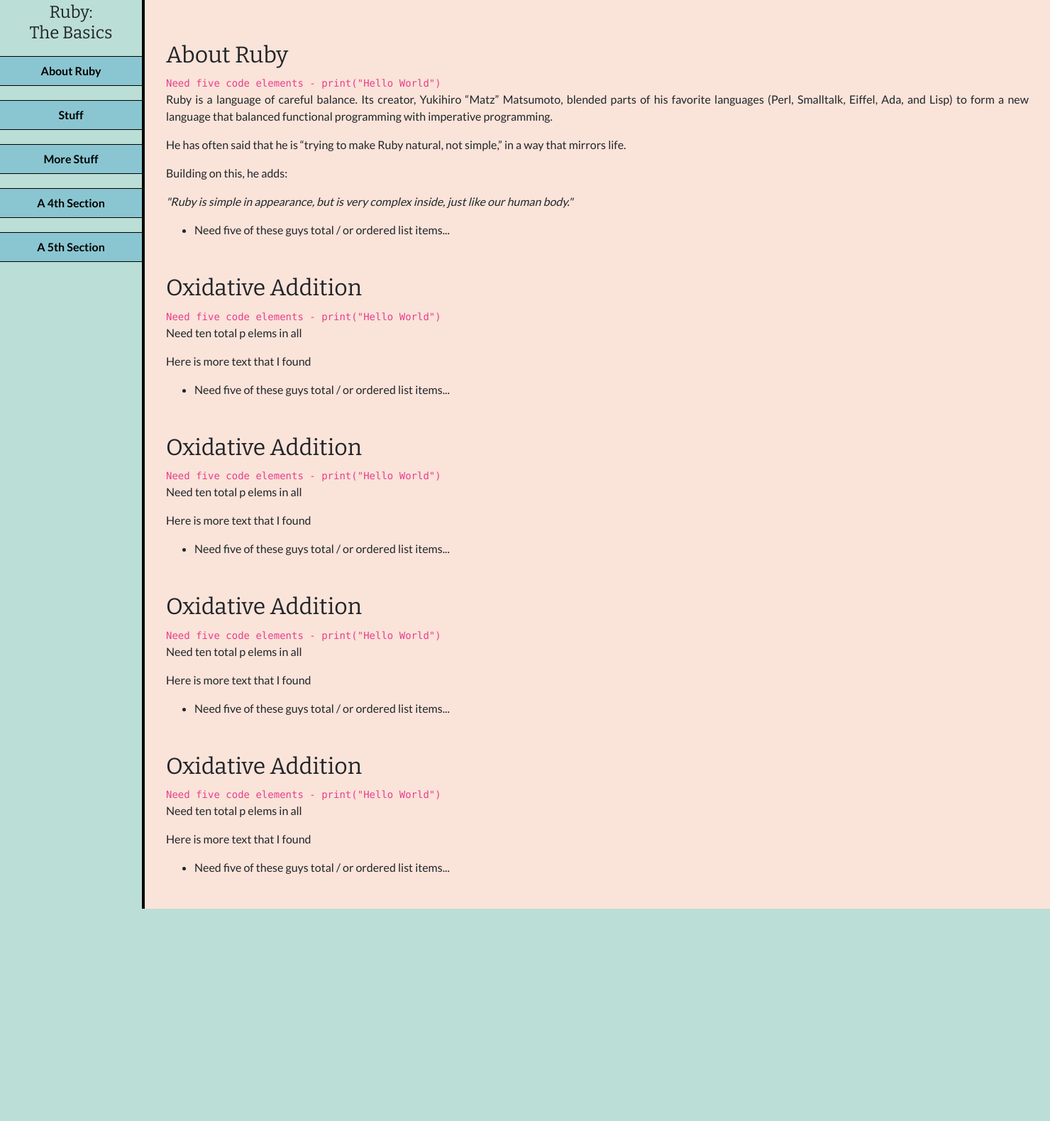
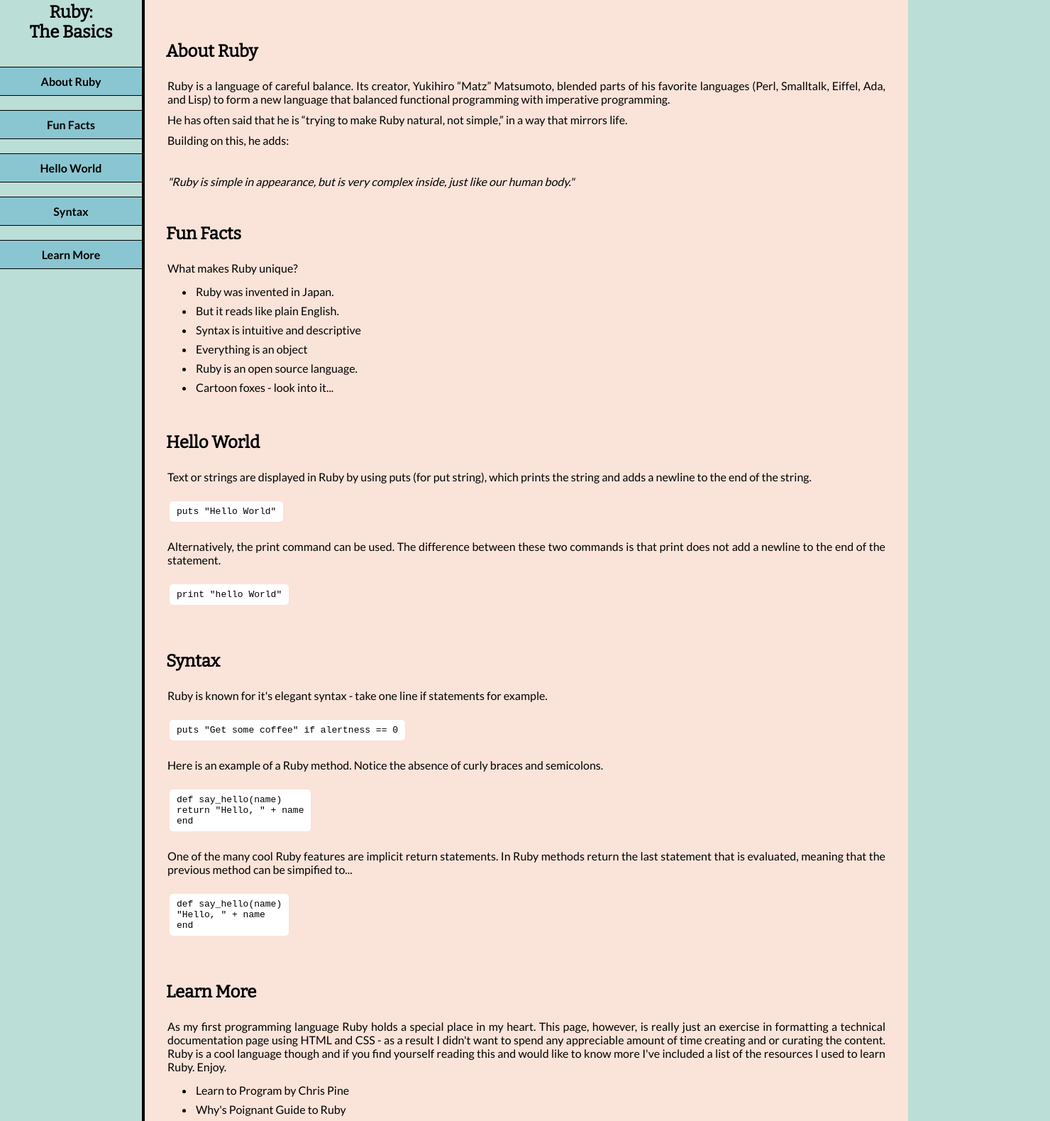
Before and after one commit to JohnathonHutt/fcc-technical-doc-page, a plain HTML site: page index.html in a window 1280 px wide. Shown: the part 22-1601 px from the top of the page at 71% size, 1480 px wide, since content can reach past the window. Before the commit the page ends 1302 px from the top, so only its background shows below. Drawn offline with nearby package versions, Linux system fonts and the light colour scheme.

Commit message:
first commit

```diff
--- a/index.html
+++ b/index.html
@@ -4,31 +4,29 @@
     <meta charset="utf-8">
     <title>Technical Documentation</title>
     <link href="https://fonts.googleapis.com/css?family=Bitter|Lato:400,700&display=swap" rel="stylesheet">
-    <link rel="stylesheet" href="https://stackpath.bootstrapcdn.com/bootstrap/4.3.1/css/bootstrap.min.css" integrity="sha384-ggOyR0iXCbMQv3Xipma34MD+dH/1fQ784/j6cY/iJTQUOhcWr7x9JvoRxT2MZw1T" crossorigin="anonymous">
+    <!-- <link rel="stylesheet" href="https://stackpath.bootstrapcdn.com/bootstrap/4.3.1/css/bootstrap.min.css" integrity="sha384-ggOyR0iXCbMQv3Xipma34MD+dH/1fQ784/j6cY/iJTQUOhcWr7x9JvoRxT2MZw1T" crossorigin="anonymous"> -->
     <link rel="stylesheet" href="styles.css">
   </head>
   <body>
 
-    <nav id="nav-bar">
+    <nav id="navbar">
       <header class="nav-header">
         <h1>Ruby:<br>The Basics</h1>
       </header>
-      <a class="nav-link" href="#">About Ruby</a>
-      <a class="nav-link" href="#">Stuff</a>
-      <a class="nav-link" href="#">More Stuff</a>
-      <a class="nav-link" href="#">A 4th Section</a>
-      <a class="nav-link" href="#">A 5th Section</a>
+      <a class="nav-link" href="#About_Ruby">About Ruby</a>
+      <a class="nav-link" href="#Fun_Facts">Fun Facts</a>
+      <a class="nav-link" href="#Hello_World">Hello World</a>
+      <a class="nav-link" href="#Syntax">Syntax</a>
+      <a class="nav-link" href="#Learn_More">Learn More</a>
     </nav>
 
     <main id="main-doc">
 
-      <section class="main-section" id="name-of-section">
+      <section class="main-section" id="About_Ruby">
 
         <header>
           <h2>About Ruby</h2>
         </header>
-
-        <code> Need five code elements - print("Hello World")</code>
 
         <p>Ruby is a language of careful balance. Its creator, Yukihiro “Matz” Matsumoto, blended parts of his favorite languages (Perl, Smalltalk, Eiffel, Ada, and Lisp) to form a new language that balanced functional programming with imperative programming.</p>
 
@@ -36,82 +34,83 @@
 
         <p>Building on this, he adds:</p>
 
+        <br>
+
         <p><i>"Ruby is simple in appearance, but is very complex inside, just like our human body."</i></p>
 
+      </section>
+
+      <section class="main-section" id="Fun_Facts">
+
+        <header>
+          <h2>Fun Facts</h2>
+        </header>
+
+        <p>What makes Ruby unique?</p>
+
         <ul>
-          <li>Need five of these guys total / or ordered list items...</li>
+          <li>Ruby was invented in Japan.</li>
+          <li>But it reads like plain English.</li>
+          <li>Syntax is intuitive and descriptive</li>
+          <li>Everything is an object</li>
+          <li>Ruby is an open source language.</li>
+          <li>Cartoon foxes - look into it...</li>
         </ul>
 
       </section>
 
-      <section class="main-section" id="name-of-section">
+      <section class="main-section" id="Hello_World">
 
         <header>
-          <h2>Oxidative Addition</h2>
+          <h2>Hello World</h2>
         </header>
 
-        <code> Need five code elements - print("Hello World")</code>
+        <p>Text or strings are displayed in Ruby by using puts (for put string), which prints the string and adds a newline to the end of the string.</p>
 
-        <p>Need ten total p elems in all</p>
+        <code>puts "Hello World"</code>
 
-        <p>Here is more text that I found</p>
+        <p>Alternatively, the print command can be used. The difference between these two commands is that print does not add a newline to the end of the statement.</p>
 
-        <ul>
-          <li>Need five of these guys total / or ordered list items...</li>
-        </ul>
+        <code>print "hello World"</code>
 
       </section>
 
-      <section class="main-section" id="name-of-section">
+      <section class="main-section" id="Syntax">
 
         <header>
-          <h2>Oxidative Addition</h2>
+          <h2>Syntax</h2>
         </header>
 
-        <code> Need five code elements - print("Hello World")</code>
+        <p>Ruby is known for it's elegant syntax - take one line if statements for example.</p>
 
-        <p>Need ten total p elems in all</p>
+        <code>puts "Get some coffee" if alertness == 0</code>
 
-        <p>Here is more text that I found</p>
+        <p>Here is an example of a Ruby method. Notice the absence of curly braces and semicolons.</p>
 
-        <ul>
-          <li>Need five of these guys total / or ordered list items...</li>
-        </ul>
+        <code>def say_hello(name)<br>    return "Hello, " + name<br>end</code>
+
+        <p>One of the many cool Ruby features are implicit return statements.
+        In Ruby methods return the last statement that is evaluated, meaning that the previous method can be simpified to... </p>
+
+        <code>def say_hello(name)<br>     "Hello, " + name<br>end</code>
 
       </section>
 
-      <section class="main-section" id="name-of-section">
+      <section class="main-section" id="Learn_More">
 
         <header>
-          <h2>Oxidative Addition</h2>
+          <h2>Learn More</h2>
         </header>
 
-        <code> Need five code elements - print("Hello World")</code>
-
-        <p>Need ten total p elems in all</p>
-
-        <p>Here is more text that I found</p>
+        <p>As my first programming language Ruby holds a special place in my heart. This page, however, is really just an exercise in formatting a technical documentation page using HTML and CSS - as a result I didn't want to spend any appreciable amount of time creating and or curating the content.
+          Ruby is a cool language though and if you find yourself reading this and would like to know more I've included a list of the resources I used to learn Ruby. Enjoy.</p>
 
         <ul>
-          <li>Need five of these guys total / or ordered list items...</li>
-        </ul>
-
-      </section>
-
-      <section class="main-section" id="name-of-section">
-
-        <header>
-          <h2>Oxidative Addition</h2>
-        </header>
-
-        <code> Need five code elements - print("Hello World")</code>
-
-        <p>Need ten total p elems in all</p>
-
-        <p>Here is more text that I found</p>
-
-        <ul>
-          <li>Need five of these guys total / or ordered list items...</li>
+          <li>Learn to Program by Chris Pine</li>
+          <li>Why's Poignant Guide to Ruby</li>
+          <li>Codeacademy Ruby Track</li>
+          <li>Codesdope Ruby Course</li>
+          <li>Codewars</li>
         </ul>
 
       </section>
--- a/styles.css
+++ b/styles.css
@@ -1,15 +1,25 @@
+
+*, html {
+  margin: 0;
+}
 
 body {
   font-family: 'Lato', sans-serif;
   background-color: #bbded6;
+  /* line-height: 1.2; */
 }
 
 header {
   font-family: 'Bitter', serif;
+  margin-bottom: 25px;
 }
 
 h1 {
   font-size: 1.5rem;
+}
+
+h2 {
+  margin-top: 50px;
 }
 
 /* for sizing main doc and nav bar */
@@ -31,6 +41,9 @@
   top: 10px;
   left: 10px;
   margin-bottom: 20px;
+  text-decoration: none;
+  padding: 10px 7px;
+  font-size: 14px;
 }
 
 a:hover {
@@ -38,13 +51,29 @@
 }
 
 main {
-  width: 100%;
   height: 100%;
   padding: 30px 30px 30px 30px;
   text-align: justify;
   clear: both;
   background-color: #fae3d9;
   border-top: 4px solid black;
+}
+
+p {
+  margin: 10px 2px;
+}
+
+code {
+  display: inline-block;
+  background-color: white;
+  border: 2px solid transparent;
+  border-radius: 5px;
+  padding: 5px 8px;
+  margin: 15px 5px;
+}
+
+li {
+  padding: 4px 2px;
 }
 
 
@@ -56,6 +85,7 @@
     z-index: 1;
     float: none;
     text-align: center;
+    overflow-x: hidden;
   }
 
   nav header {
@@ -72,12 +102,14 @@
     border-bottom: 1px solid black;
     left: 0;
     background-color: #8ac6d1;
+    font-size: 16px;
   }
 
   main {
     margin-left: 200px;
     border-left: 4px solid black;
     border-top: none;
+    overflow: visible;
   }
 
   section {
```
